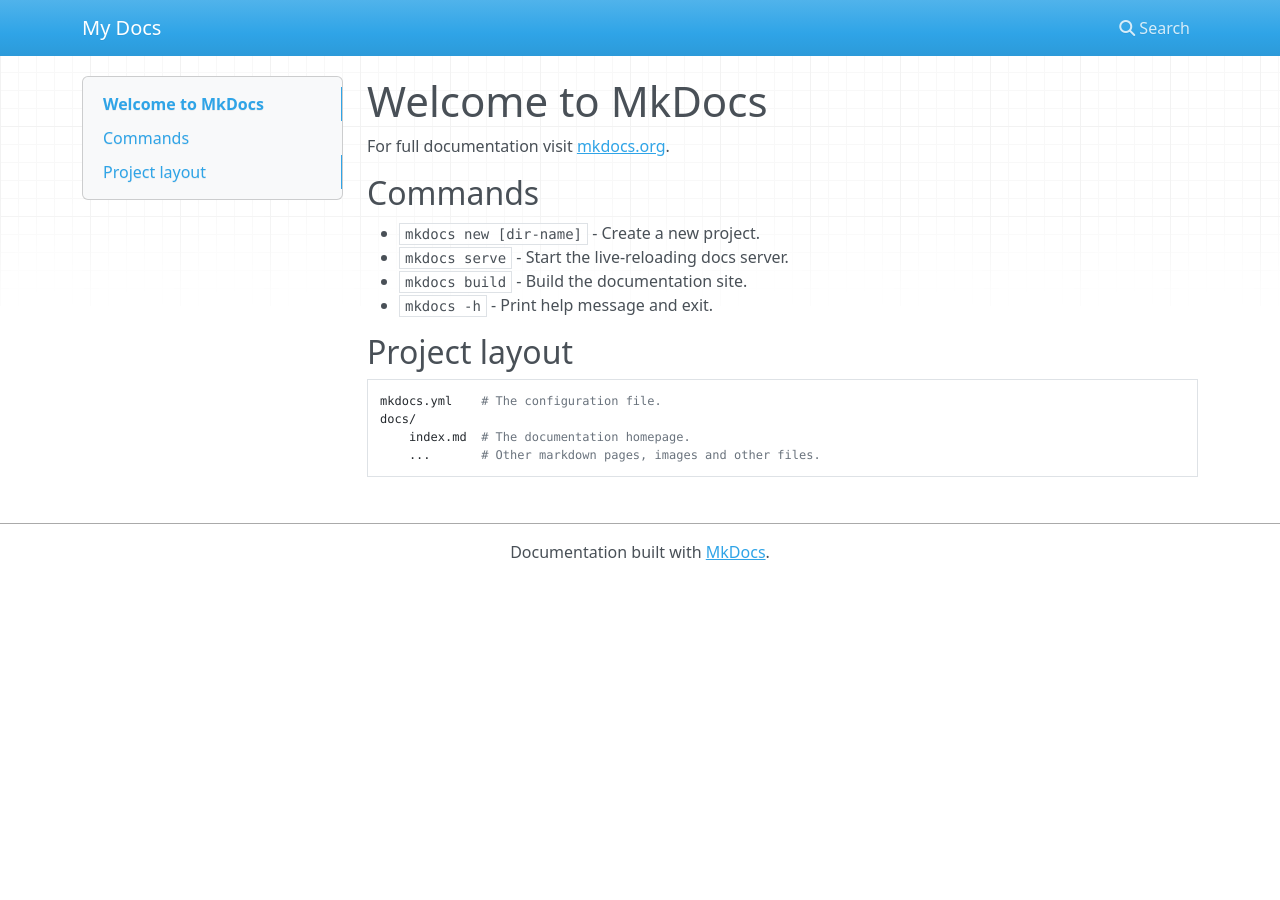
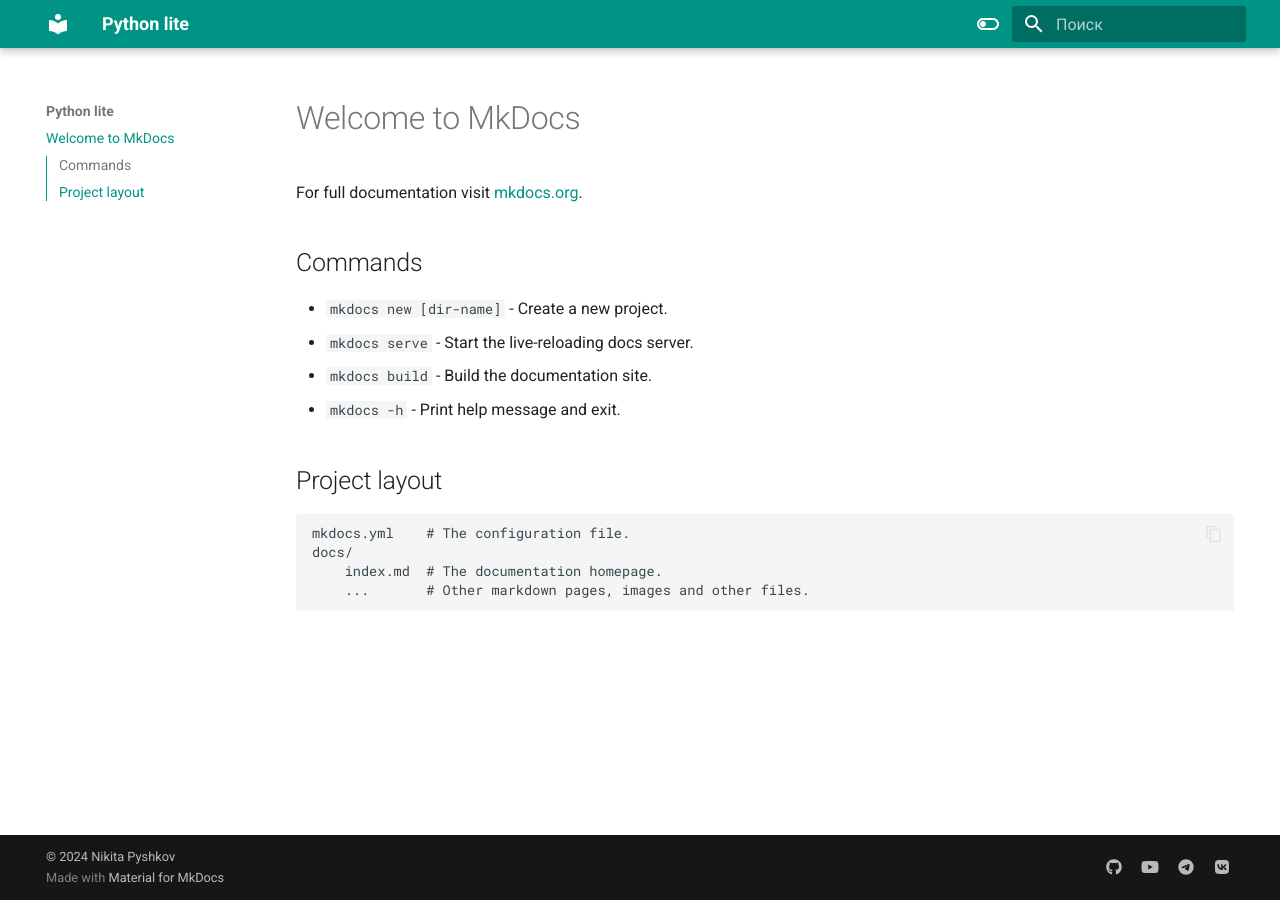
Before and after one commit to pyshkovni/course_page, an MkDocs documentation site: the page built from docs/index.md, in a window 1280 px wide. Built offline with MkDocs 1.6.1 and Material for MkDocs 9.7.7, drawn with Linux system fonts in a browser that asks for light colours; nearby versions of some CDN libraries.

Commit message:
создан mkdocs

```diff
--- a/mkdocs.yml
+++ b/mkdocs.yml
@@ -1 +1,60 @@
-site_name: My Docs
+site_name: Python lite
+theme:
+  name: material
+  features:
+    - navigation.sections
+    - toc.integrate
+    - navigation.top
+    - search.suggest
+    - search.highlight
+    - content.tabs.link
+    - content.code.annotation
+    - content.code.copy
+  hide:
+    - navigation
+    - toc
+  language: ru
+  palette:
+    - scheme: default
+      toggle:
+        icon: material/toggle-switch-off-outline
+        name: Switch to dark mode
+      primary: teal
+      accent: purple
+    - scheme: slate
+      toggle:
+        icon: material/toggle-switch
+        name: Switch to light mode
+      primary: teal
+      accent: lime
+
+extra:
+  social:
+    - icon: fontawesome/brands/github
+      link: https://github.com/pyshkovni
+    - icon: fontawesome/brands/youtube
+      link: https://www.youtube.com/channel/UCFl8u5LGFv0UqhfP5whEoVA
+    - icon: fontawesome/brands/telegram
+      link: https://t.me/pyshkovni
+    - icon: fontawesome/brands/vk
+      link: https://vk.com/pyshkovni
+
+markdown_extensions:
+  - pymdownx.highlight:
+      anchor_linenums: true
+  - pymdownx.inlinehilite
+  - pymdownx.snippets
+  - admonition
+  - pymdownx.arithmatex:
+      generic: true
+  - footnotes
+  - pymdownx.details
+  - pymdownx.superfences
+  - pymdownx.mark
+  - attr_list
+  - pymdownx.emoji:
+      emoji_index: !!python/name:materialx.emoji.twemoji
+      emoji_generator: !!python/name:materialx.emoji.to_svg
+
+copyright: |
+  &copy; 2024 <a href="https://github.com/pyshkovni"  target="_blank" rel="noopener">Nikita Pyshkov</a>
```
